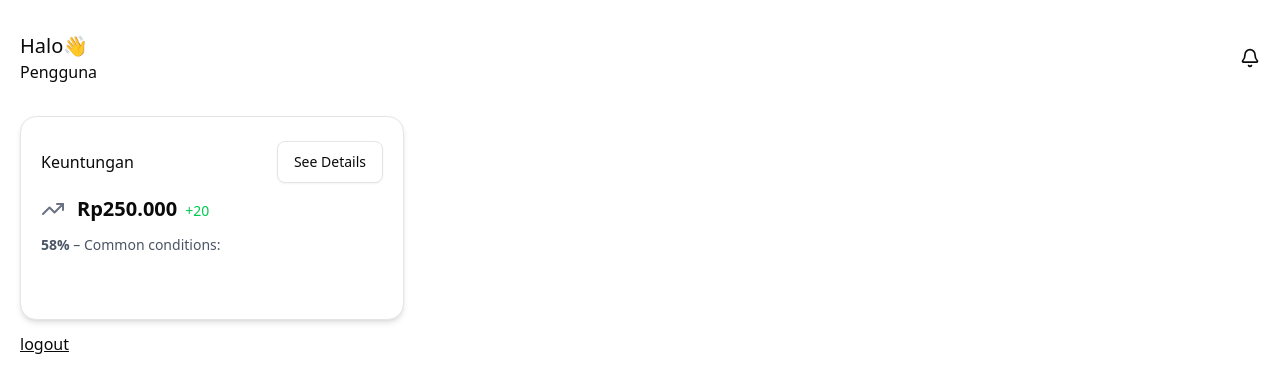
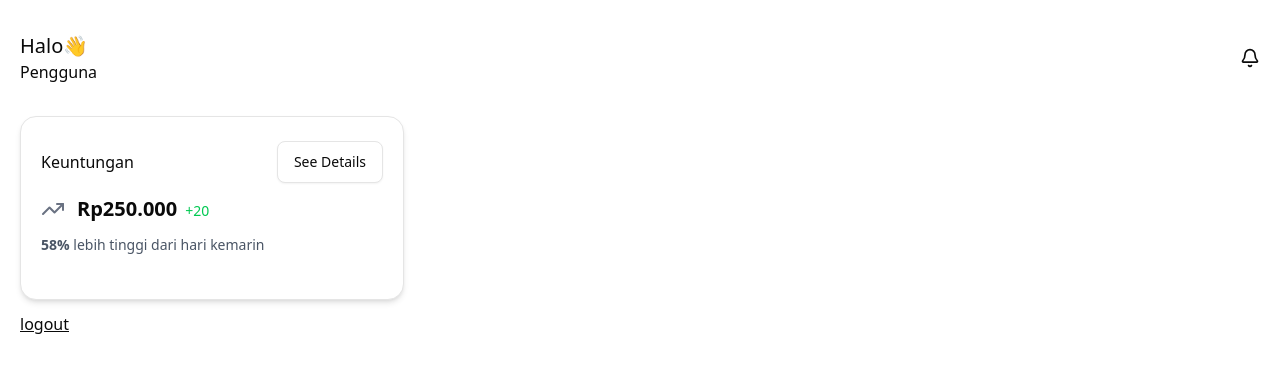
Before and after one commit to contactmadun/orbit-ui, a Vue app: page / in a window 1280 px wide. Shown: the top 392 px of the page. Built offline with nearby package versions, Linux system fonts and the light colour scheme; sample sign-in values are in the browser's storage.

Commit message:
edit card home page

```diff
--- a/src/components/HomePage.vue
+++ b/src/components/HomePage.vue
@@ -46,7 +46,7 @@ const props = defineProps({
       <Bell class="w-5 h-5 cursor-pointer" />
       </div>
       <Card class="w-full max-w-sm shadow-md mt-5 rounded-2xl">
-        <CardContent class="px-5 pb-10 flex flex-col gap-3">
+        <CardContent class="px-5 pb-5 flex flex-col gap-3">
           <!-- Header -->
           <div class="flex justify-between items-center">
             <h2 class="text-base font-medium">Keuntungan</h2>
@@ -64,7 +64,7 @@ const props = defineProps({
 
           <!-- Info -->
           <p class="text-sm text-gray-600">
-            <span class="font-bold">58%</span> – Common conditions: {{ conditions }}
+            <span class="font-bold">58%</span> lebih tinggi dari hari kemarin
           </p>
         </CardContent>
       </Card>
```
